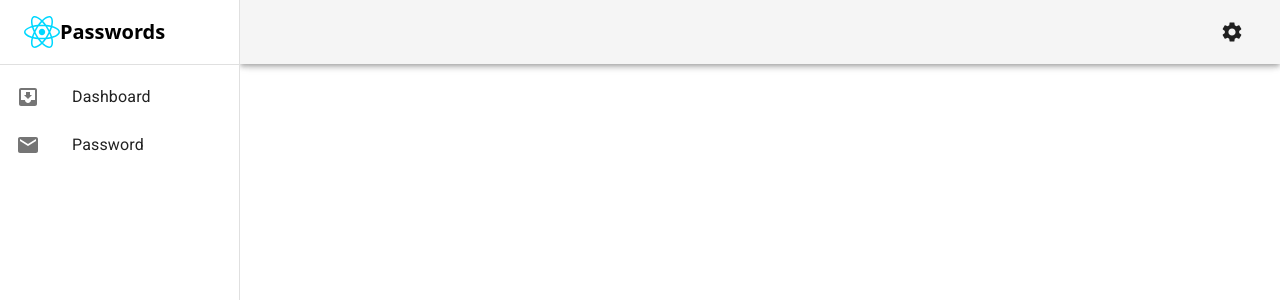
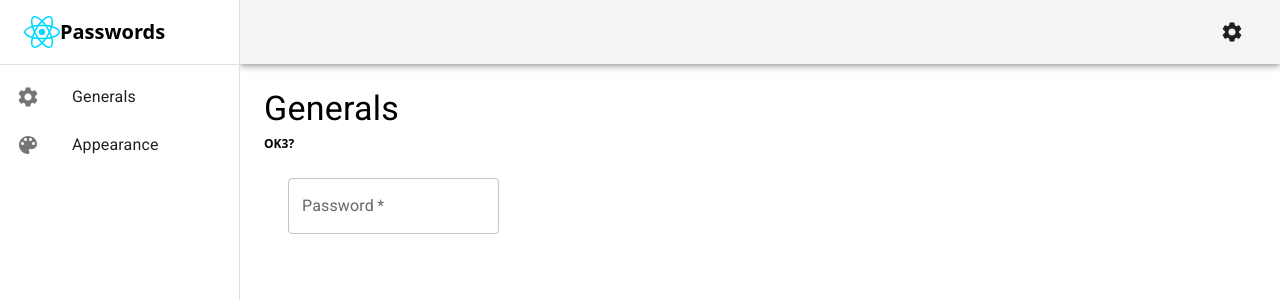
Before and after one commit to toshiki670/SNS-tools, a React (Vite) app: page /settings/generals in a window 1280 px wide. Before the commit this address led to /. Shown: the top 300 px of the page. Built offline with nearby package versions, Linux system fonts and the light colour scheme.

Commit message:
Add Settings

```diff
--- a/src/components/Layout/ToolbarMenu.tsx
+++ b/src/components/Layout/ToolbarMenu.tsx
@@ -1,4 +1,6 @@
 import * as React from "react";
+
+import { NavLink } from "react-router-dom";
 
 import { IconButton, Menu, MenuItem } from "@mui/material";
 import SettingsIcon from "@mui/icons-material/Settings";
@@ -41,7 +43,7 @@ export const ToolbarMenu = (): JSX.Element => {
         onClose={handleClose}
       >
         <MenuItem onClick={handleClose}>Lock</MenuItem>
-        <MenuItem onClick={handleClose}>Settings</MenuItem>
+        <MenuItem component={NavLink} to={"./settings/generals"} onClick={handleClose}>Settings</MenuItem>
       </Menu>
     </>
   );
--- /dev/null
+++ b/src/features/settings/index.ts
@@ -0,0 +1 @@
+export * from "./routes";
--- /dev/null
+++ b/src/features/settings/routes/Generals.tsx
@@ -0,0 +1,72 @@
+// import { useState } from "react";
+
+import { FormControl, TextField, Container } from "@mui/material";
+
+// import { Spinner } from '@/components/Elements'
+import { ContentLayout } from "@/components/Layout";
+// import { formatDate } from '@/utils/format';
+// import { Button } from "@/components/Elements";
+
+// import { invoke } from "@tauri-apps/api/tauri";
+
+export const Generals = (): JSX.Element => {
+  // return (
+  //   <div className="w-full h-48 flex justify-center items-center">
+  //     <Spinner size="lg" />
+  //   </div>
+  // )
+
+  // const [data, setData] = useState<string>("");
+
+  // useEffect(() => {
+  //   const test = async (): Promise<void> => {
+  //     try {
+  //       const result = await invoke("x_get_api");
+  //       console.log(result);
+  //       setData(result.origin);
+  //     } catch (err) {
+  //       setData("err");
+  //     }
+  //   };
+  //   void test();
+  // },[]);
+
+  return (
+    <>
+      <ContentLayout title={"Generals"}>
+        <span className="text-xs font-bold">{"OK3?"}</span>
+        <div className="mt-6 flex flex-col space-y-16"></div>
+        {/* <p>{data}</p> */}
+
+        <Container>
+          <FormControl>
+            <TextField
+              required
+              id="outlined-password-input"
+              label="Password"
+              type="password"
+              autoComplete="current-password"
+            />
+          </FormControl>
+        </Container>
+
+        {/* <Button
+            onClick={() => {
+              const test = async (): Promise<void> => {
+                try {
+                  const result = await invoke("x_get_api");
+                  console.log(result);
+                  setData(result.origin);
+                } catch (err) {
+                  setData("err");
+                }
+              };
+              void test();
+            }}
+          >
+          Primary Button
+        </Button> */}
+      </ContentLayout>
+    </>
+  );
+};
--- /dev/null
+++ b/src/features/settings/routes/index.tsx
@@ -0,0 +1,29 @@
+import { Navigate, Outlet } from "react-router-dom";
+
+import SettingsIcon from "@mui/icons-material/Settings";
+import ColorLensIcon from "@mui/icons-material/ColorLens";
+
+import { MainLayout, type DrawerItem } from "@/components/Layout";
+import { Generals } from "./Generals";
+
+const Settings = (): JSX.Element => {
+  const drawerItems = [
+    { name: "Generals", to: "./generals", icon: SettingsIcon },
+    { name: "Appearance", to: "./appearance", icon: ColorLensIcon },
+  ] as DrawerItem[];
+
+  return (
+    <MainLayout drawerItems={drawerItems}>
+      <Outlet />
+    </MainLayout>
+  );
+};
+
+export const SettingsRoutes = {
+  element: <Settings />,
+  children: [
+    { path: "generals", element: <Generals /> },
+    { path: "appearance", element: <Navigate to="." /> },
+    { path: "*", element: <Navigate to="." /> },
+  ],
+};
--- a/src/routes/index.tsx
+++ b/src/routes/index.tsx
@@ -6,7 +6,7 @@ import MailIcon from "@mui/icons-material/Mail";
 import { MainLayout, type DrawerItem } from "@/components/Layout";
 
 import { Dashboard } from "@/features/misc";
-import { XRoutes } from "@/features/settings";
+import { SettingsRoutes } from "@/features/settings";
 
 const App = (): JSX.Element => {
   const drawerItems = [
@@ -23,12 +23,11 @@ const App = (): JSX.Element => {
 
 export const AppRoutes = (): JSX.Element => {
   const element = useRoutes([
-    { path: "/settings", ...XRoutes },
+    { path: "/settings", ...SettingsRoutes },
     {
       path: "/",
       element: <App />,
       children: [
-        { path: "/x", ...XRoutes },
         { path: "/", ...Dashboard },
         { path: "*", element: <Navigate to="." /> },
       ],
```
